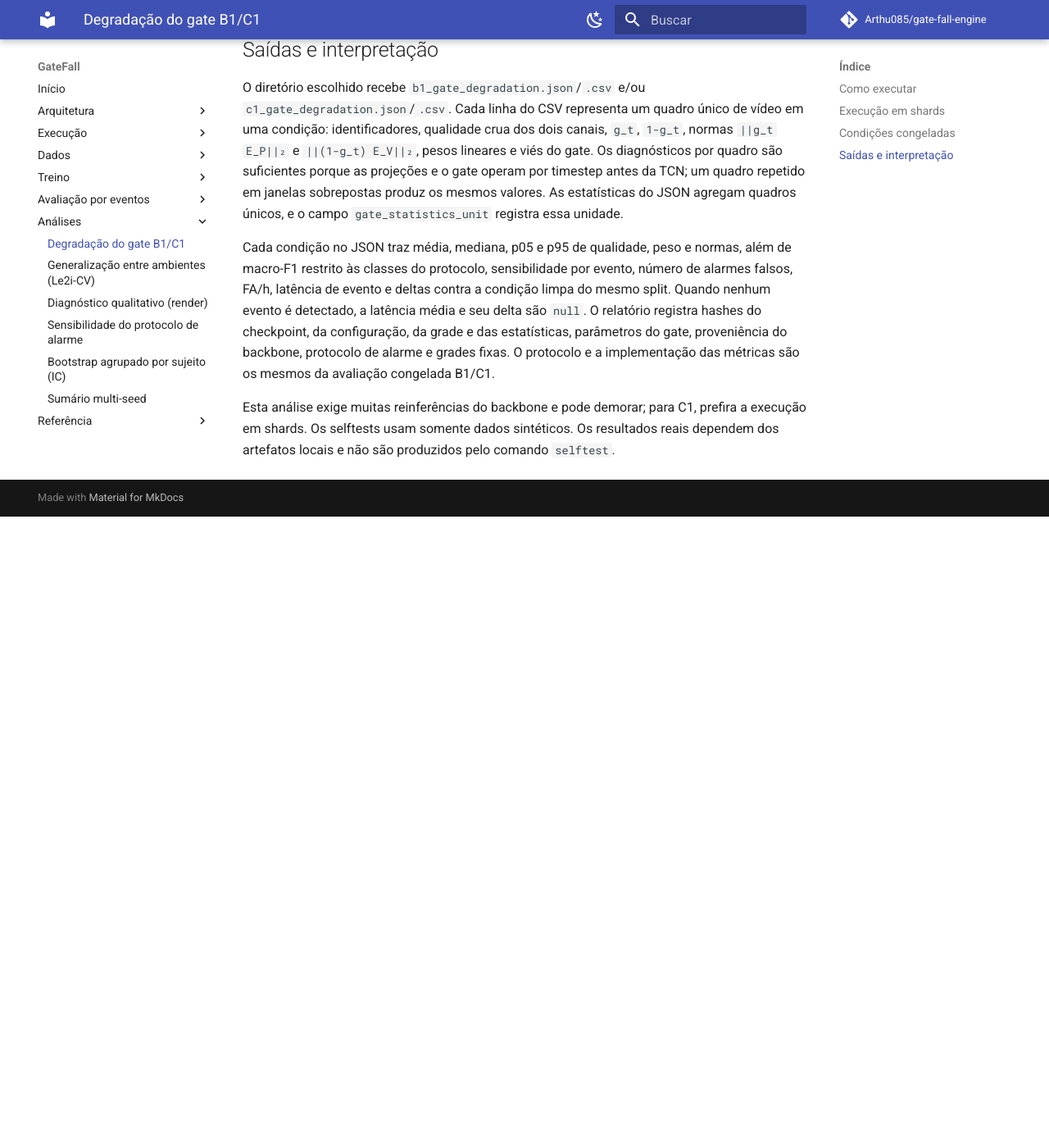
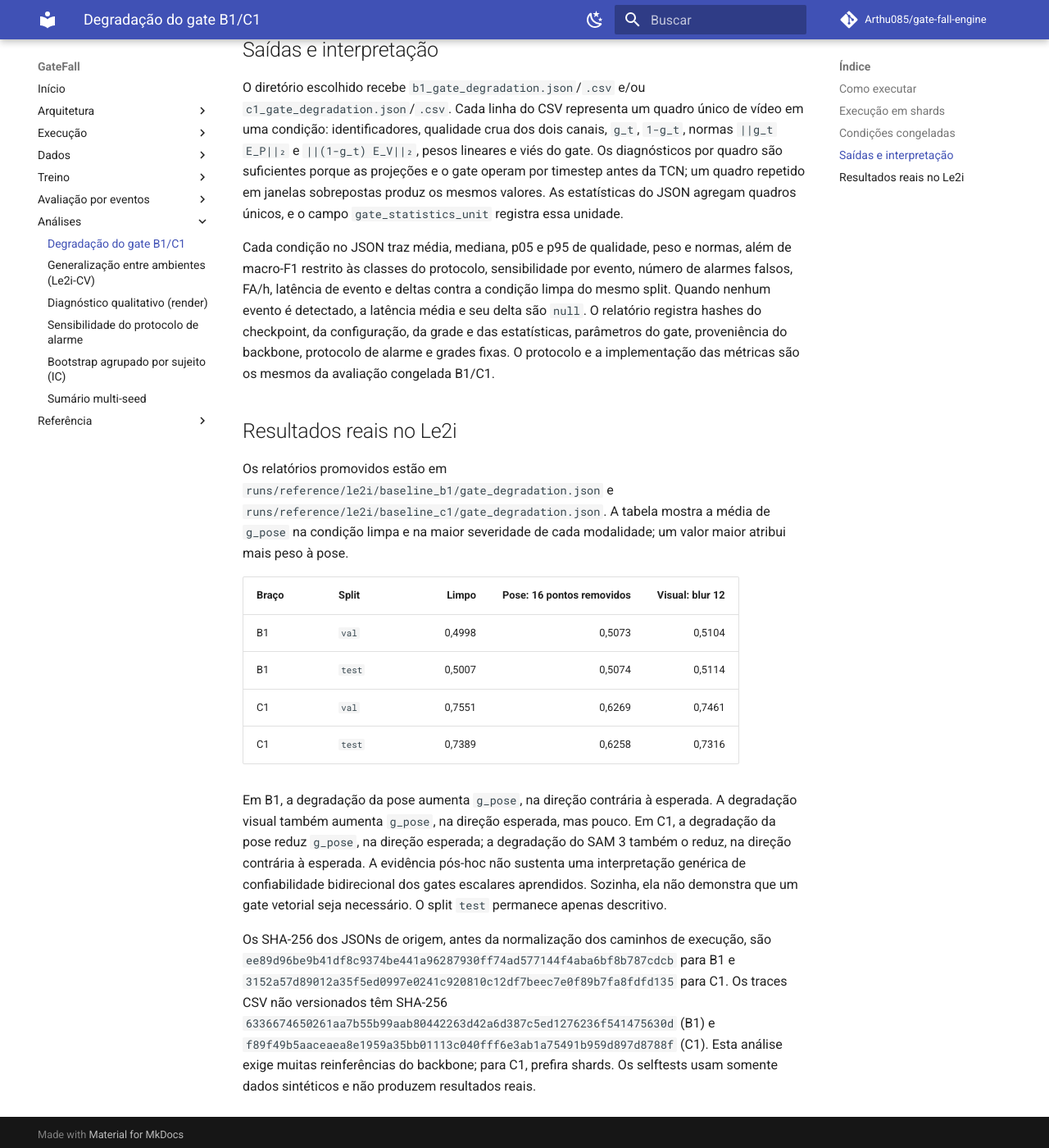
Before and after one commit to Arthu085/gate-fall-engine, an MkDocs documentation site: the page built from docs/analysis/gate-degradation.md, in a window 1280 px wide and 1400 px high, scrolled down 3518 px. Shown: the whole window at 82% size. Built offline with MkDocs 1.6.1 and Material for MkDocs 9.7.7, drawn with Linux system fonts in a browser that asks for light colours; comment, search, counter and statistics services are not loaded; before the commit the page ends 4148 px from its top, so only the background shows below that.

Commit message:
docs: consolidate B1 and C1 gate degradation results

```diff
--- a/docs/analysis/gate-degradation.md
+++ b/docs/analysis/gate-degradation.md
@@ -172,6 +172,35 @@ gate, proveniência do backbone, protocolo de alarme e grades fixas. O
 protocolo e a implementação das métricas são os mesmos da avaliação
 congelada B1/C1.
 
-Esta análise exige muitas reinferências do backbone e pode demorar; para C1,
-prefira a execução em shards. Os selftests usam somente dados sintéticos. Os resultados reais dependem dos
-artefatos locais e não são produzidos pelo comando `selftest`.
+## Resultados reais no Le2i
+
+Os relatórios promovidos estão em
+`runs/reference/le2i/baseline_b1/gate_degradation.json` e
+`runs/reference/le2i/baseline_c1/gate_degradation.json`. A tabela mostra a média
+de `g_pose` na condição limpa e na maior severidade de cada modalidade; um
+valor maior atribui mais peso à pose.
+
+| Braço | Split | Limpo | Pose: 16 pontos removidos | Visual: blur 12 |
+| --- | --- | ---: | ---: | ---: |
+| B1 | `val` | 0,4998 | 0,5073 | 0,5104 |
+| B1 | `test` | 0,5007 | 0,5074 | 0,5114 |
+| C1 | `val` | 0,7551 | 0,6269 | 0,7461 |
+| C1 | `test` | 0,7389 | 0,6258 | 0,7316 |
+
+Em B1, a degradação da pose aumenta `g_pose`, na direção contrária à esperada.
+A degradação visual também aumenta `g_pose`, na direção esperada, mas pouco.
+Em C1, a degradação da pose reduz `g_pose`, na direção esperada; a degradação
+do SAM 3 também o reduz, na direção contrária à esperada. A evidência pós-hoc
+não sustenta uma interpretação genérica de confiabilidade bidirecional dos
+gates escalares aprendidos. Sozinha, ela não demonstra que um gate vetorial
+seja necessário. O split `test` permanece apenas descritivo.
+
+Os SHA-256 dos JSONs de origem, antes da normalização dos caminhos de execução,
+são `ee89d96be9b41df8c9374be441a96287930ff74ad577144f4aba6bf8b787cdcb`
+para B1 e `3152a57d89012a35f5ed0997e0241c920810c12df7beec7e0f89b7fa8fdfd135`
+para C1. Os traces CSV não versionados têm SHA-256
+`6336674650261aa7b55b99aab80442263d42a6d387c5ed1276236f541475630d`
+(B1) e `f89f49b5aaceaea8e1959a35bb01113c040fff6e3ab1a75491b959d897d8788f`
+(C1). Esta análise exige muitas reinferências do backbone; para C1, prefira
+shards. Os selftests usam somente dados sintéticos e não produzem resultados
+reais.
```
Also changed, not shown: docs/reference/le2i-runs.md (+7 -2 lines), 2 other files.
